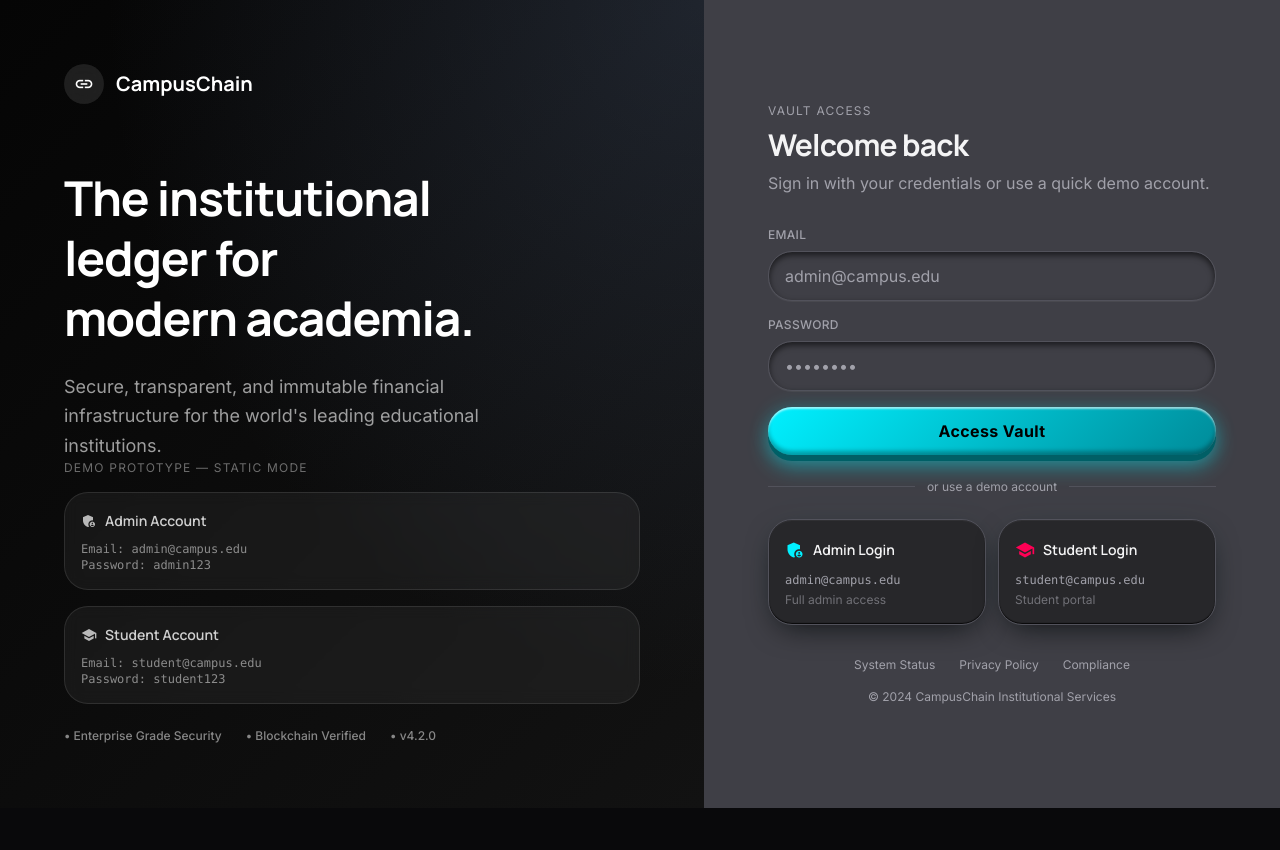
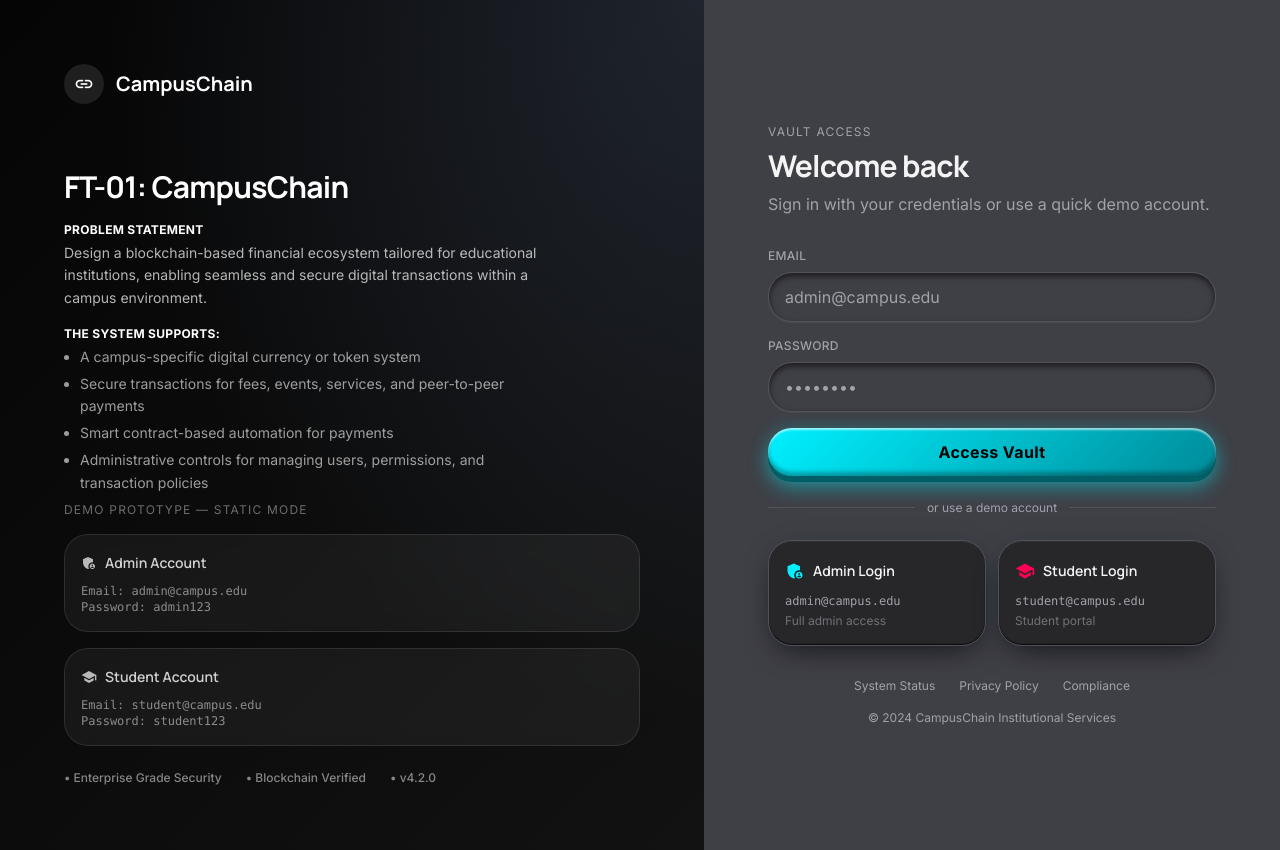
Before and after one commit to Aachalpandey2611/prototype, a React (Vite) app in the folder frontend/: page / in a window 1280 px wide. Before the commit the page ends 808 px from the top, so only its background shows below. Built offline with nearby package versions, Linux system fonts and the light colour scheme.

Commit message:
feat: add problem statement and solution details to login page

```diff
--- a/frontend/src/pages/Login.jsx
+++ b/frontend/src/pages/Login.jsx
@@ -55,12 +55,53 @@ const Login = () => {
             </div>
             <span className="font-headline font-bold text-white text-xl">CampusChain</span>
           </div>
-          <h2 className="font-headline font-bold text-white text-5xl leading-tight mb-6">
-            The institutional<br />ledger for<br />modern academia.
+          <h2 className="font-headline font-bold text-white text-3xl leading-tight mb-4">
+            FT-01: CampusChain
           </h2>
-          <p className="text-white/60 font-body text-lg leading-relaxed max-w-md">
-            Secure, transparent, and immutable financial infrastructure for the world's leading educational institutions.
-          </p>
+          <div className="text-white/70 font-body text-sm leading-relaxed max-w-lg space-y-4 pr-4 max-h-[35vh] overflow-y-auto scrollbar-thin scrollbar-thumb-white/20 scrollbar-track-transparent">
+            <div>
+              <p className="text-white font-bold mb-1 uppercase tracking-wide text-xs">Problem Statement</p>
+              <p>Design a blockchain-based financial ecosystem tailored for educational institutions, enabling seamless and secure digital transactions within a campus environment.</p>
+            </div>
+
+            <div>
+              <p className="text-white font-bold mb-1 uppercase tracking-wide text-xs">The system supports:</p>
+              <ul className="list-disc pl-4 space-y-1 text-white/60">
+                <li>A campus-specific digital currency or token system</li>
+                <li>Secure transactions for fees, events, services, and peer-to-peer payments</li>
+                <li>Smart contract-based automation for payments</li>
+                <li>Administrative controls for managing users, permissions, and transaction policies</li>
+              </ul>
+            </div>
+
+            <div className="grid grid-cols-2 gap-4">
+              <div>
+                <p className="text-white font-bold mb-1 uppercase tracking-wide text-xs">🔹 Features</p>
+                <ul className="list-disc pl-4 space-y-1 text-white/60 text-xs">
+                  <li>Campus-specific digital wallet</li>
+                  <li>Peer-to-peer payments</li>
+                  <li>Fee & service payments</li>
+                  <li>Blockchain-backed records</li>
+                </ul>
+              </div>
+              <div>
+                <p className="text-white font-bold mb-1 uppercase tracking-wide text-xs">🏗 System Design</p>
+                <ul className="list-disc pl-4 space-y-1 text-white/60 text-xs">
+                  <li>Frontend (User Interface)</li>
+                  <li>Backend (API + Logic)</li>
+                  <li>Database (Transactions)</li>
+                  <li>Blockchain Layer (Security)</li>
+                </ul>
+              </div>
+            </div>
+
+            <div>
+              <p className="text-white font-bold mb-1 uppercase tracking-wide text-xs">🔄 Workflow</p>
+              <p className="text-white/80 font-mono text-xs bg-white/5 p-2 rounded-lg break-words">
+                User → Wallet → Transaction → Blockchain → Record → Dashboard
+              </p>
+            </div>
+          </div>
         </div>
 
         {/* Demo info panel on left side */}
```
